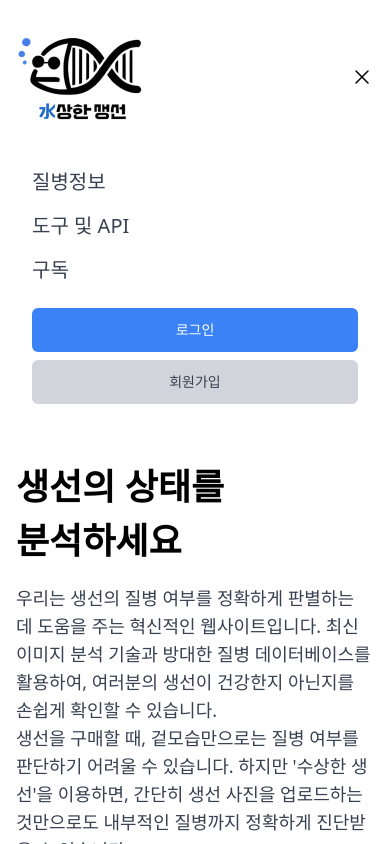
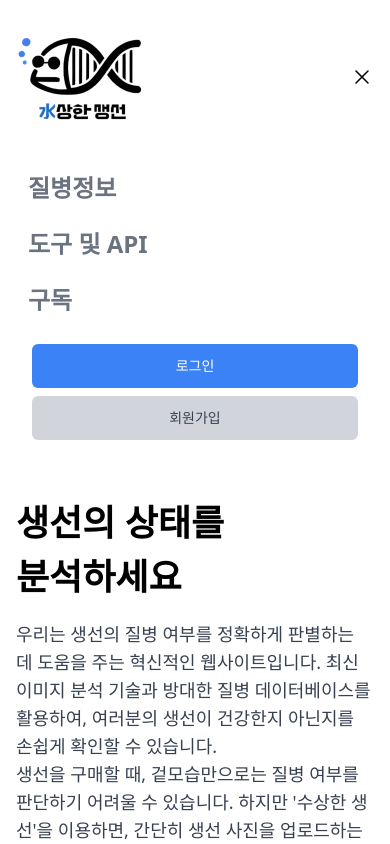
Before and after one commit to gusgh1324/BDM_Front, a React (Create React App) app in the folder main/: page / in a window 390 px wide. Both pictures are taken after a click on the button 362 px from the left and 77 px from the top of the page. Shown: the top 844 px of the page. Built offline with nearby package versions, Linux system fonts and the light colour scheme.

Commit message:
헤더 Link로 정리

```diff
--- a/main/src/components/layout/Header.js
+++ b/main/src/components/layout/Header.js
@@ -11,9 +11,9 @@ const Header = () => {
     <div className="bg-white">
       <nav className="nav-container">
         <div className="logo-container">
-          <a className="text-2xl font-bold" href="/">
+          <Link to={"/"}>
             <img alt="Logo" className="h-32" src="/logo512.png" />
-          </a>
+          </Link>
           <div className="nav-links">
             <div className="nav-link">
               <Link to={"/disease"}>질병정보</Link>
@@ -45,23 +45,28 @@ const Header = () => {
           </button>
         </div>
       </nav>
+      <section className="mobile">
         {isOpen && (
           <div className="md:hidden">
-          <a className="mobile-nav-link" href="#">
-            질병정보
-          </a>
-          <a className="mobile-nav-link" href="#">
-            도구 및 API
-          </a>
-          <a className="mobile-nav-link" href="#">
-            구독
-          </a>
+            <div className="nav-link">
+              <Link to={"/disease"}>질병정보</Link>
+            </div>
+
+            <div className="nav-link">
+              <Link to={"/"}>도구 및 API</Link>
+            </div>
+
+            <div className="nav-link">
+              <Link to={"/"}>구독</Link>
+            </div>
+
             <div className="px-4 py-4">
               <Button className="mobile-login-button">로그인</Button>
               <Button className="mobile-signup-button">회원가입</Button>
             </div>
           </div>
         )}
+      </section>
     </div>
   );
 };
```
Lines whose indentation alone changed are shown as unchanged.
